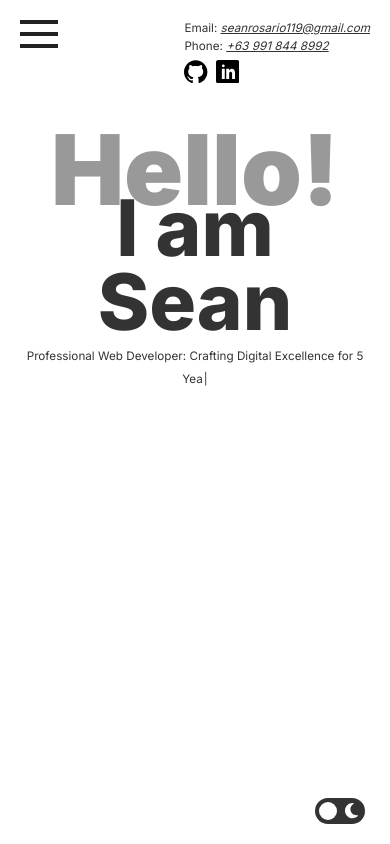
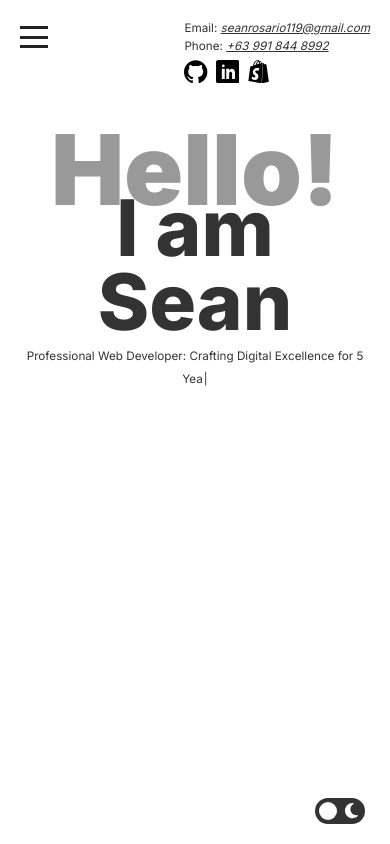
Before and after one commit to seanoneilrosario/portfolio, a Next.js app: page / in a window 390 px wide. Built offline with nearby package versions, Linux system fonts and the light colour scheme.

Commit message:
fixed fontsize for mobile

```diff
--- a/src/app/components/Header.tsx
+++ b/src/app/components/Header.tsx
@@ -36,13 +36,13 @@ const Header = () => {
             </motion.div>
             <div className="px-[20px] pt-[20px] flex justify-end md:justify-between items-center md:items-start">
                 <div className="menu_items pointer-events-auto h-[100%] z-[1000] fixed md:static left-[0] top-[0] w-[80vw] md:w-[initial] translate-x-[-80vw] md:translate-x-[0]">
-                    <a className="block md:hidden md:text-center px-[20px] md:px-[50px] py-[8px] text-[3vw] md:text-[1.1vw] font-[600] mb-[10px]" href="/">
+                    <a className="block md:hidden md:text-center px-[20px] md:px-[50px] py-[8px] text-[20px] md:text-[1.1vw] font-[600] mb-[10px]" href="/">
                         Home
                     </a>
-                    <a className="block md:text-center px-[20px] md:px-[50px] py-[8px] text-[3vw] md:text-[1.1vw] font-[600] mb-[10px]" href="/about-me">
+                    <a className="block md:text-center px-[20px] md:px-[50px] py-[8px] text-[20px] md:text-[1.1vw] font-[600] mb-[10px]" href="/about-me">
                         About Me
                     </a>
-                    <a className="block md:text-center px-[20px] md:px-[50px] py-[8px] text-[3vw] md:text-[1.1vw] font-[600] mb-[10px]" href="/portfolio">
+                    <a className="block md:text-center px-[20px] md:px-[50px] py-[8px] text-[20px] md:text-[1.1vw] font-[600] mb-[10px]" href="/portfolio">
                         Portfolio
                     </a>
                 </div>
@@ -72,10 +72,18 @@ const Header = () => {
                             <path d="M256.004 6.321c-141.369 0-256.004 114.609-256.004 255.999 0 113.107 73.352 209.066 175.068 242.918 12.793 2.369 17.496-5.555 17.496-12.316 0-6.102-0.24-26.271-0.348-47.662-71.224 15.488-86.252-30.205-86.252-30.205-11.641-29.588-28.424-37.458-28.424-37.458-23.226-15.889 1.755-15.562 1.755-15.562 25.7 1.805 39.238 26.383 39.238 26.383 22.836 39.135 59.888 27.82 74.502 21.279 2.294-16.543 8.926-27.84 16.253-34.232-56.865-6.471-116.638-28.425-116.638-126.516 0-27.949 10.002-50.787 26.38-68.714-2.658-6.45-11.427-32.486 2.476-67.75 0 0 21.503-6.876 70.42 26.245 20.418-5.674 42.318-8.518 64.077-8.617 21.751 0.099 43.668 2.943 64.128 8.617 48.867-33.122 70.328-26.245 70.328-26.245 13.936 35.264 5.175 61.3 2.518 67.75 16.41 17.928 26.347 40.766 26.347 68.714 0 98.327-59.889 119.975-116.895 126.312 9.182 7.945 17.362 23.523 17.362 47.406 0 34.254-0.298 61.822-0.298 70.254 0 6.814 4.611 14.797 17.586 12.283 101.661-33.888 174.921-129.813 174.921-242.884 0-141.39-114.617-255.999-255.996-255.999z"/>
                         </svg>
                         </a>
-                        <a target="_blank" href="https://www.linkedin.com/in/sean-rosario-67147b18a" className="">
+                        <a target="_blank" href="https://www.linkedin.com/in/sean-rosario-67147b18a" className="mr-[8px]">
                         <svg className="w-[6vw] md:w-[2vw] h-[6vw] md:h-[2vw]" xmlns="http://www.w3.org/2000/svg" version="1.1" width="25" height="25" viewBox="0 0 512 512">
                             <path d="M464 0h-416c-26.4 0-48 21.6-48 48v416c0 26.4 21.6 48 48 48h416c26.4 0 48-21.6 48-48v-416c0-26.4-21.6-48-48-48zM192 416h-64v-224h64v224zM160 160c-17.7 0-32-14.3-32-32s14.3-32 32-32c17.7 0 32 14.3 32 32s-14.3 32-32 32zM416 416h-64v-128c0-17.7-14.3-32-32-32s-32 14.3-32 32v128h-64v-224h64v39.7c13.2-18.1 33.4-39.7 56-39.7 39.8 0 72 35.8 72 80v144z"/>
                         </svg>
+                        </a>
+                        <a target="_blank" href="https://shopify.pxf.io/KjOK6z">
+                            <svg className="w-[6vw] md:w-[2vw] h-[6vw] md:h-[2vw]" xmlns="http://www.w3.org/2000/svg" version="1.1" width="25" height="25" viewBox="0 0 1024 1024">
+                                <title/>
+                                <g id="icomoon-ignore">
+                                </g>
+                                <path d="M654.379 1023.104l307.883-66.603c0 0-111.104-751.488-112-756.48-0.768-4.949-4.864-8.192-9.003-8.192s-82.304-5.803-82.304-5.803-54.4-54.357-61.397-60.203c-1.92-1.579-3.2-2.432-5.163-3.157l-38.997 900.437zM499.627 482.347c0 0-34.56-18.091-75.691-18.091-61.739 0-64.171 38.656-64.171 48.683 0 52.565 138.24 73.173 138.24 197.504 0 97.92-61.44 160.427-145.323 160.427-100.437 0-151.040-62.507-151.040-62.507l27.563-89.003c0 0 53.12 45.483 97.28 45.483 28.8 0 41.6-23.253 41.6-39.765 0-69.077-113.237-72.277-113.237-185.984-1.451-95.445 67.029-188.416 205.952-188.416 53.632 0 80 15.403 80 15.403l-40.32 115.84zM476.587 35.413c5.803 0 11.563 1.621 17.28 5.76-41.984 19.84-88.064 69.931-107.008 170.325-27.989 9.088-55.168 17.28-80.597 24.661 22.144-76.16 75.648-200.32 170.325-200.32zM529.28 161.237v5.76c-32.171 9.899-67.541 20.651-102.144 31.403 19.883-75.819 56.875-112.853 88.96-126.763 8.235 21.376 13.184 50.176 13.184 89.6zM552.277 65.92c29.611 3.157 48.683 36.992 60.971 74.88-14.891 4.864-31.36 9.856-49.408 15.616v-10.752c0-32.085-4.096-58.496-11.563-79.829zM679.936 120.917c-0.853 0-2.56 0.896-3.328 0.896s-12.331 3.2-30.464 8.96c-18.048-52.608-50.176-101.12-107.008-101.12h-4.907c-16.469-20.736-36.352-29.653-53.589-29.653-132.523 0-195.84 165.419-215.68 249.429-50.944 15.573-88.021 27.136-92.16 28.757-28.8 9.088-29.611 9.899-32.939 37.12-3.2 19.712-78.080 600.021-78.080 600.021l578.603 108.672z"/>
+                            </svg>
                         </a>
                     </div>
                 </motion.div>
--- a/src/app/globals.css
+++ b/src/app/globals.css
@@ -110,19 +110,19 @@ main {
   position: fixed;
   z-index: 10000;
   left: 20px;
-  top: 20px;
+  top: 26px;
 }
 
 .menu_hamberg {
-  width: 38px;
-  height: 28px;
+  width: 28px;
+  height: 22px;
   display: flex;
   flex-direction: column;
   justify-content: space-between;
 }
 .menu_hamberg span {
-  width: 38px;
-  height: 4px;
+  width: 28px;
+  height: 3px;
   background-color: #222;
   display: block;
   transition: 0.3s ease-out;
@@ -145,11 +145,11 @@ main {
 }
 
 .menu_toggle.active .menu_hamberg span:nth-child(1) {
-  transform: translateY(12px) rotate(45deg);
+  transform: translateY(9px) rotate(45deg);
 }
 
 .menu_toggle.active .menu_hamberg span:nth-child(3) {
-  transform: translateY(-12px) rotate(-45deg);
+  transform: translateY(-9px) rotate(-45deg);
 }
 
 @media(min-width: 768px) {
@@ -174,6 +174,16 @@ main {
     justify-content: flex-end;
     background-color: transparent;
     padding: 0;
+  }
+
+  .menu_hamberg {
+    width: 38px;
+    height: 28px;
+  }
+
+  .menu_hamberg span {
+    width: 38px;
+    height: 4px;
   }
 
   .menus li a {
@@ -323,7 +333,7 @@ main {
 
 .menu_items {
   background-color: #222;
-  padding-top: 50px;
+  padding-top: 70px;
   transition: 0.3s;
 }
 
```
